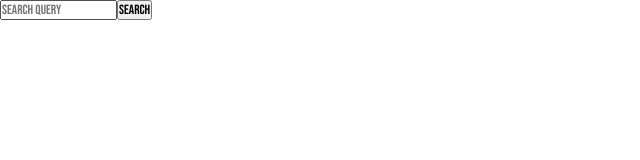
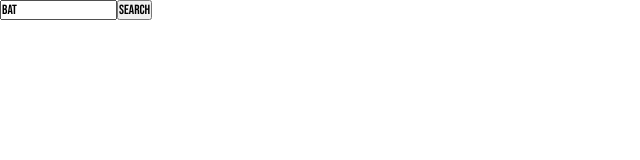
Before and after one commit to marcodeiulio/vue-boolflix, a Vue app: page / in a window 1280 px wide. Shown: the top 160 px of the page, without its empty margins (0-640 px from the left). Built offline with nearby package versions, Linux system fonts and the light colour scheme.

Commit message:
- Added poster print

```diff
--- a/src/App.vue
+++ b/src/App.vue
@@ -1,11 +1,17 @@
 <template>
   <div id="app">
-    <input type="text" placeholder="search query" v-model="searchQuery" />
+    <input
+      type="text"
+      placeholder="search query"
+      v-model="searchQuery"
+      @keyup.enter="searchItems"
+    />
     <button id="submit-query" @click="searchItems">Search</button>
     <h2 v-if="fetchedMoviesFlag">Movies</h2>
     <SearchResult
       v-for="(movie, index) in movies[0]"
       :key="movie.id || index"
+      :movie-poster="movie.backdrop_path"
       :movie-title="movie.title"
       :movie-original-title="movie.original_title"
       :movie-original-language="movie.original_language"
@@ -15,6 +21,7 @@
     <SearchResult
       v-for="(serie, index) in series[0]"
       :key="serie.id || index"
+      :serie-poster="serie.backdrop_path"
       :serie-name="serie.name"
       :serie-original-name="serie.original_name"
       :serie-original-language="serie.original_language"
@@ -34,7 +41,7 @@ export default {
   },
   data() {
     return {
-      searchQuery: "",
+      searchQuery: "bat",
       api: {
         baseUri: "https://api.themoviedb.org/3",
         moviesEndpoint: "search/movie",
--- a/src/components/SearchResult.vue
+++ b/src/components/SearchResult.vue
@@ -1,5 +1,11 @@
 <template>
   <ul>
+    <li v-if="moviePoster || seriePoster">
+      <img
+        :src="`${posterBaseUrl}${posterWidth}${moviePoster || seriePoster}`"
+        alt="poster"
+      />
+    </li>
     <li>
       <h3>Title: {{ movieTitle || serieName }}</h3>
     </li>
@@ -24,6 +30,8 @@ export default {
   data() {
     return {
       flags: ["it", "en"],
+      posterBaseUrl: "http://image.tmdb.org/t/p",
+      posterWidth: "/w500",
     };
   },
   computed: {
@@ -39,10 +47,12 @@ export default {
     },
   },
   props: {
+    moviePoster: String,
     movieTitle: String,
     movieOriginalTitle: String,
     movieOriginalLanguage: String,
     movieVoteAverage: Number,
+    seriePoster: String,
     serieName: String,
     serieOriginalName: String,
     serieOriginalLanguage: String,
```
Also changed, not shown: 11 other files (tests, documents, lock files or other folders).
